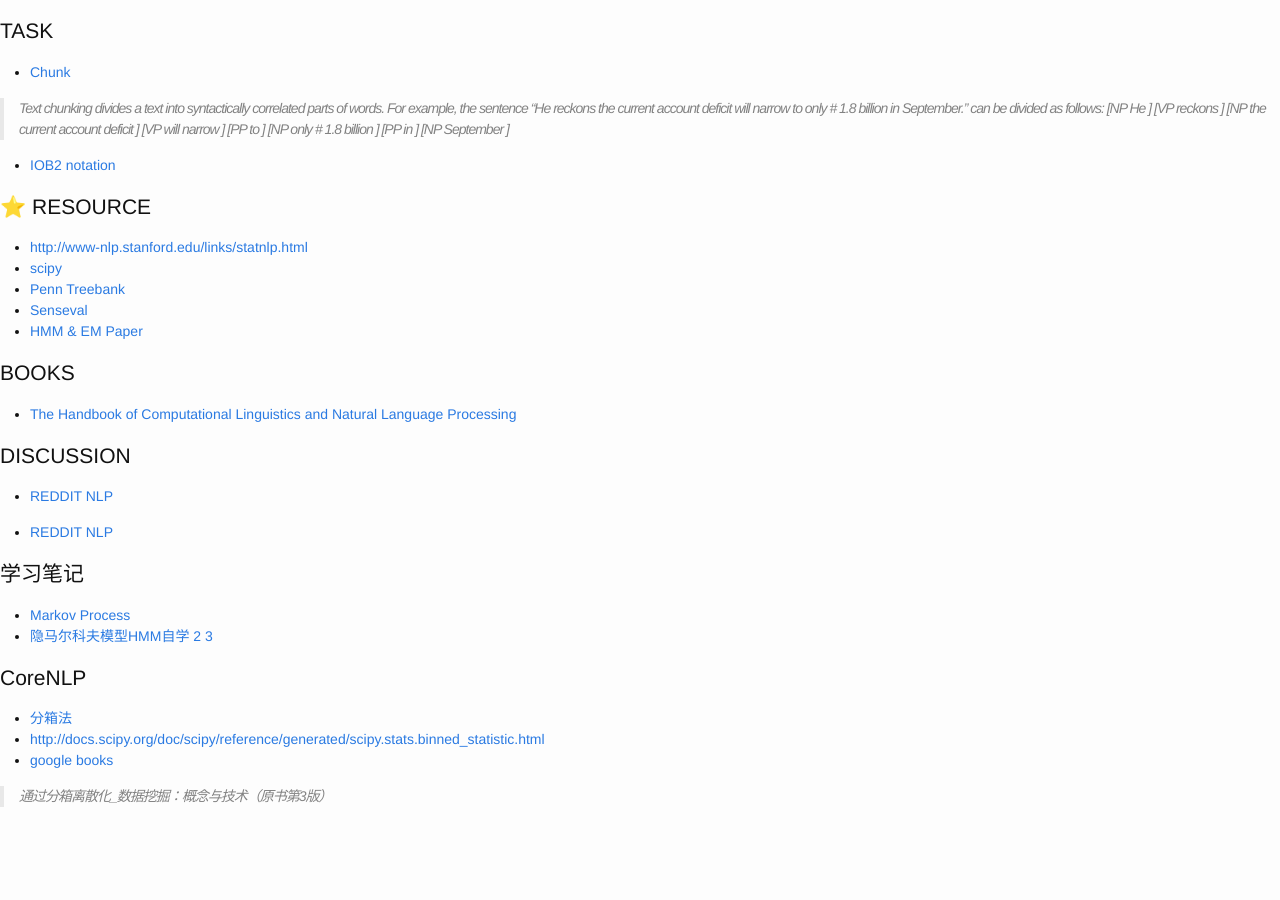
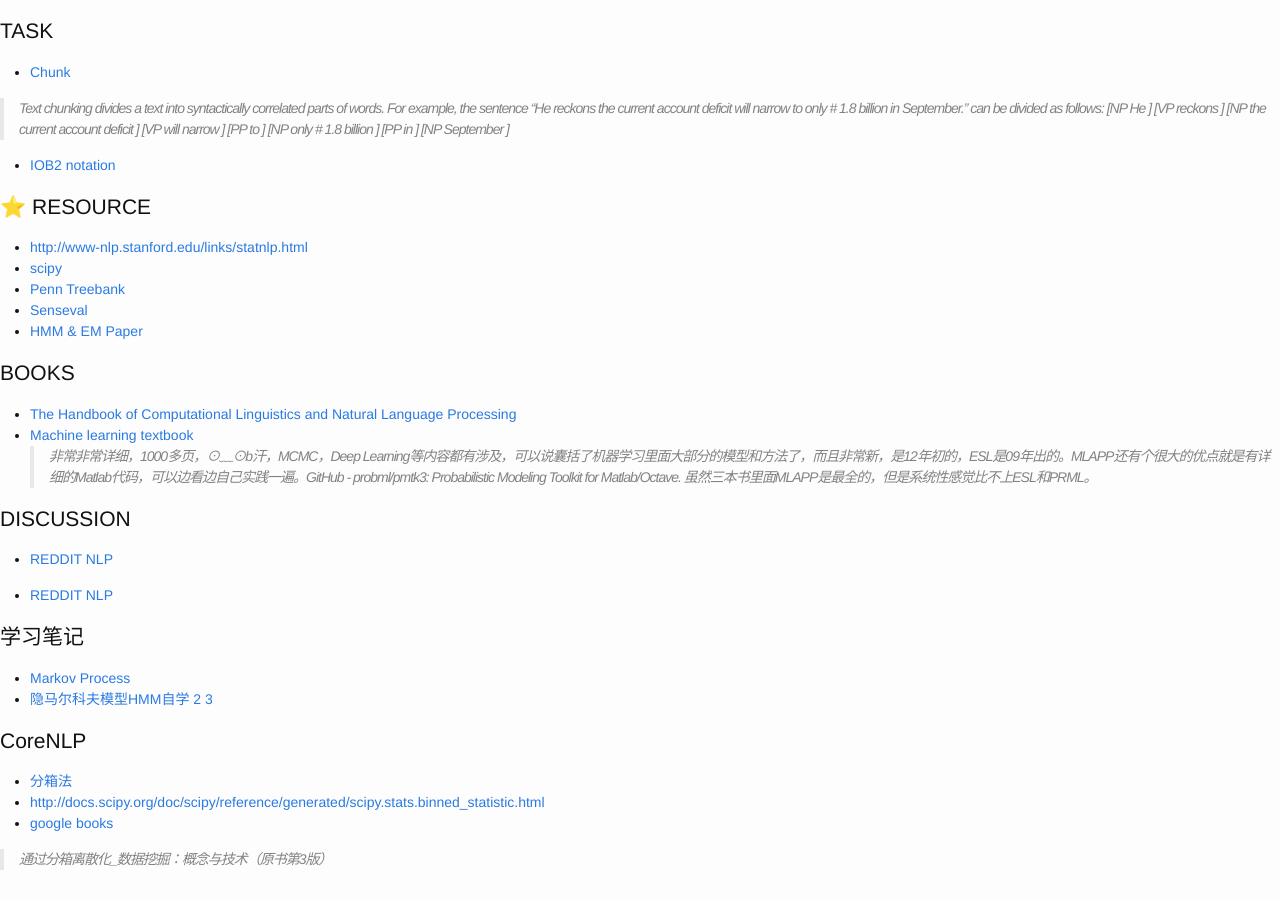
Before and after one commit to cnwarden/cnwarden.github.io, a Jekyll site: the page built from ml/index.md, in a window 1280 px wide and 900 px high, scrolled down 1245 px. Built offline with Jekyll 4.4.1, drawn with Linux system fonts in a browser that asks for light colours; emoji names are drawn with the system emoji font; before the commit the page ends 2082 px from its top, so only the background shows below that.

Commit message:
Update index.md

```diff
--- a/ml/index.md
+++ b/ml/index.md
@@ -87,6 +87,8 @@ Stanford relation extractor is a Java implementation to find relations between t
 # BOOKS
 
 * [The Handbook of Computational Linguistics and Natural Language Processing](https://books.google.com.hk/books?id=zBmom42eWPcC&pg=RA3-PT688&lpg=RA3-PT688&dq=Ratnaparkhi+thesis&source=bl&ots=N8F7p1qF62&sig=QS5ukHtyWeQYC_HOKsV1LfKZzmg&hl=zh-TW&sa=X&ved=0ahUKEwi05Pav-JvLAhWKl5QKHRXvDxcQ6AEIPTAE#v=onepage&q=Ratnaparkhi%20thesis&f=false)
+* [Machine learning textbook](https://www.cs.ubc.ca/~murphyk/MLbook/)
+> 非常非常详细，1000多页，⊙﹏⊙b汗，MCMC，Deep Learning等内容都有涉及，可以说囊括了机器学习里面大部分的模型和方法了，而且非常新，是12年初的，ESL是09年出的。MLAPP还有个很大的优点就是有详细的Matlab代码，可以边看边自己实践一遍。GitHub - probml/pmtk3: Probabilistic Modeling Toolkit for Matlab/Octave. 虽然三本书里面MLAPP是最全的，但是系统性感觉比不上ESL和PRML。
 
 # DISCUSSION
 
```
